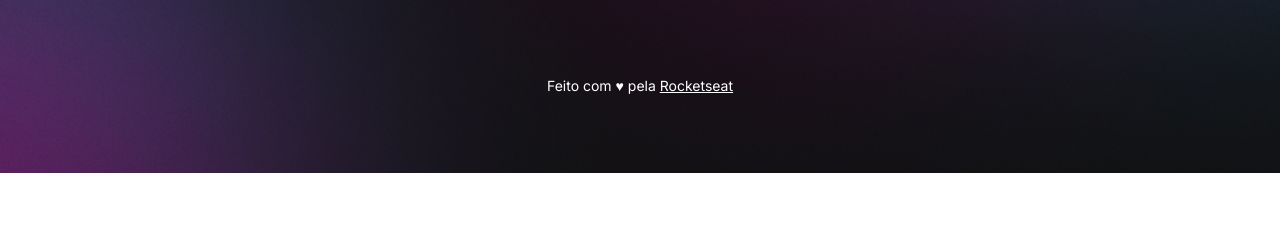
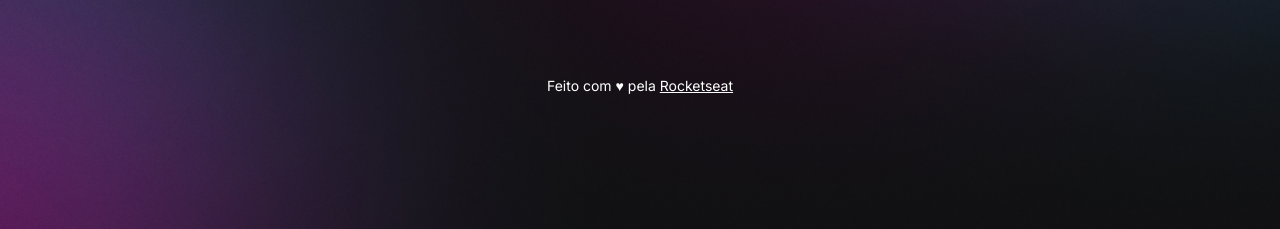
Before and after one commit to zSantz/linksPage, a plain HTML site: page index.html in a window 1280 px wide. Shown: the part 627-856 px from the top of the page. Before the commit the page ends 800 px from the top, so only its background shows below. Drawn offline with nearby package versions, Linux system fonts and the light colour scheme.

Commit message:
change background based on media queries

```diff
--- a/style.css
+++ b/style.css
@@ -5,7 +5,7 @@
 }
 :root {
   --text-color: white;
-  --bg-url: url(assets/bg-desktop.jpg);
+  --bg-url: url(assets/bg-mobile.jpg);
   --stroke-color: rgba(255, 255, 255, 0.5);
   --surface-color: rgba(255, 255, 255, 0.1);
   --surface-color-hover: rgba(255, 255, 255, 0.05);
@@ -15,7 +15,7 @@
 
 .light {
   --text-color: black;
-  --bg-url: url(assets/bg-desktop-light.jpg);
+  --bg-url: url(assets/bg-mobile-light.jpg);
   --stroke-color: rgba(0, 0, 0, 0.5);
   --surface-color: rgba(0, 0, 0, 0.05);
   --surface-color-hover: rgba(0, 0, 0, 0.02);
@@ -23,11 +23,10 @@
   --switch-bg-url: url(assets/sun-star.svg);
 }
 
+
 body {
-  background-image: var(--bg-url);
-  background-size: cover;
-  background-repeat: no-repeat;
-  background-attachment: fixed; /* opcional */
+  background: var(--bg-url) no-repeat top center/cover;
+  min-height: 100vh;
 }
 body * {
   font-family: "Inter", sans-serif;
@@ -160,3 +159,13 @@ footer {
   text-align: center;
   font-size: 14px;
 }
+
+/* media queries */
+@media (min-width: 700px) {
+  :root {
+    --bg-url: url(./assets/bg-desktop.jpg)
+  }
+  .light {
+    --bg-url: url(./assets/bg-desktop-light.jpg)
+  }
+}
```
Also changed, not shown: assets/bg-mobile-light.jpg (added), assets/bg-mobile.jpg (added).
